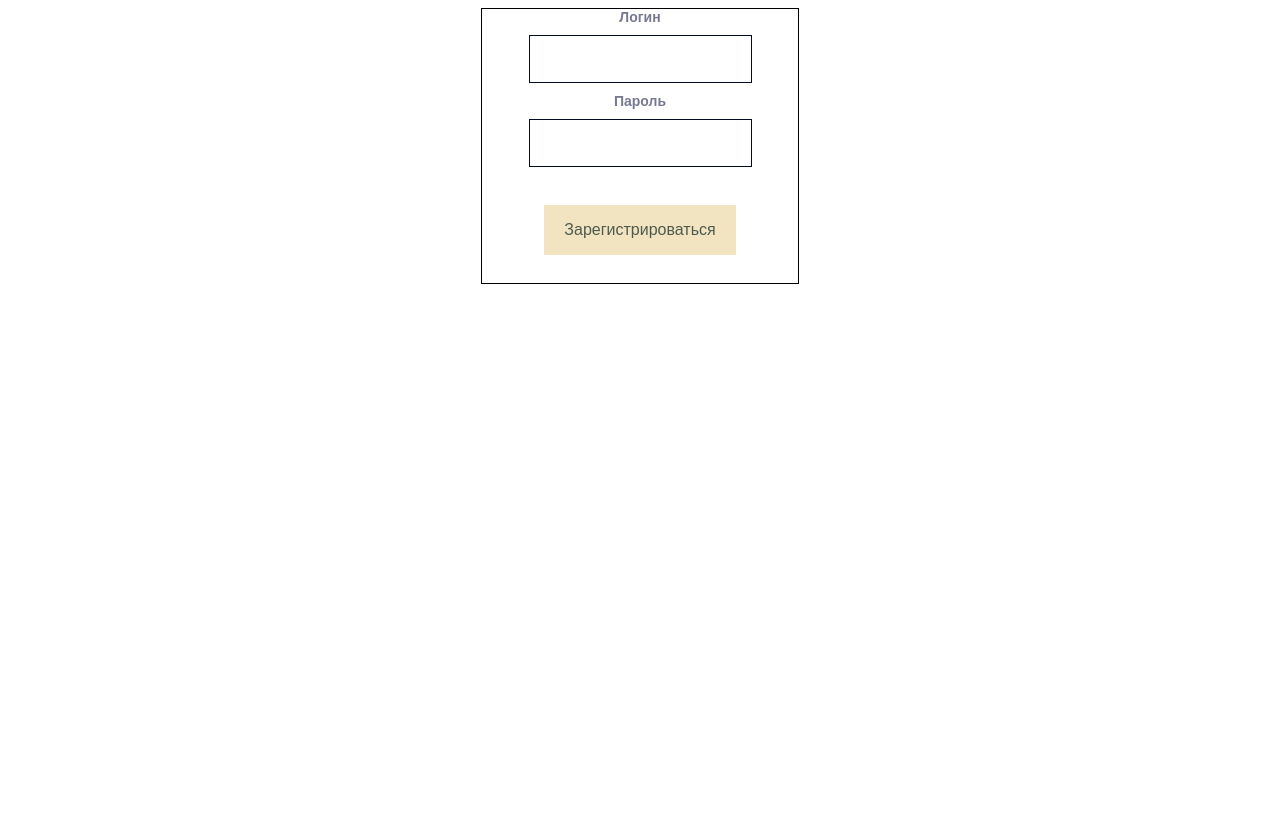
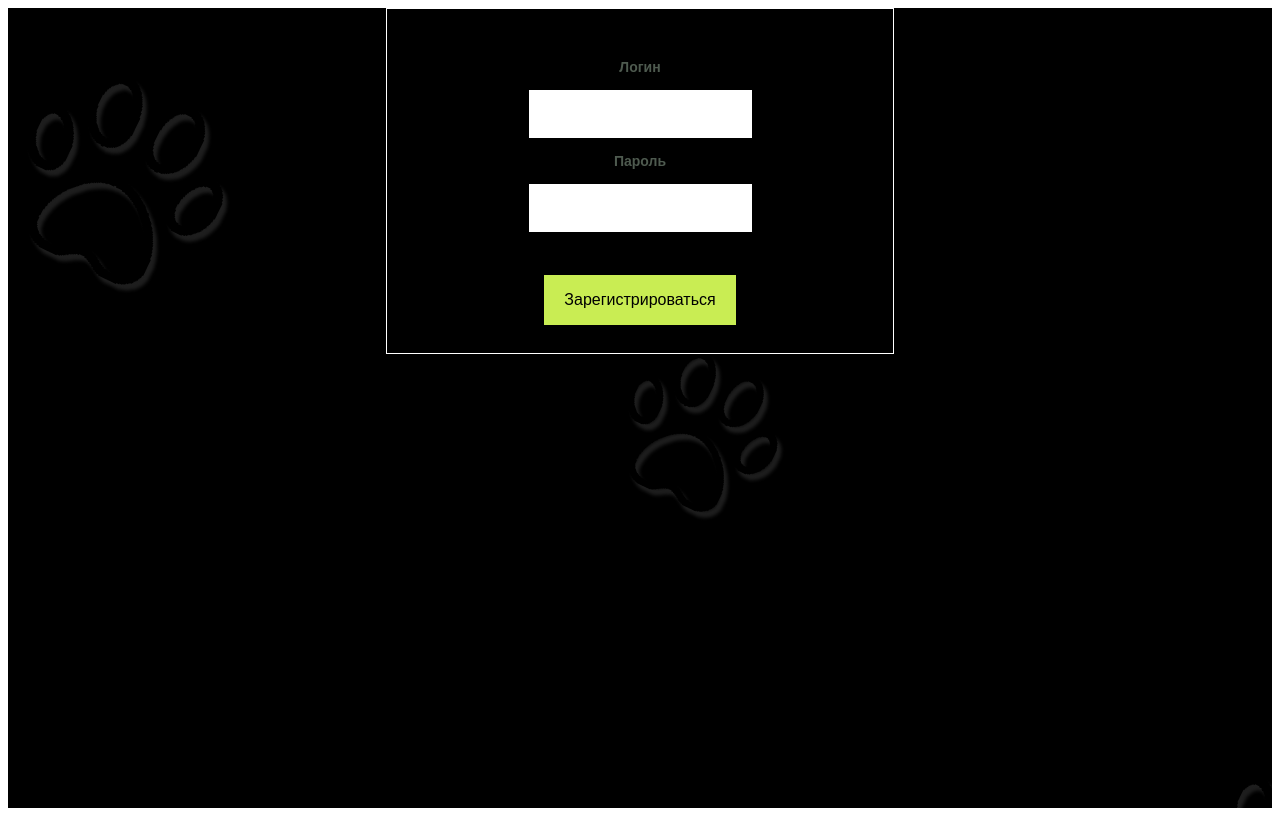
Before and after one commit to EvgeniyNadein/PRZ23WEB_2025, a Flask app: page /registration in a window 1280 px wide. Before the commit the page ends 284 px from the top, so only its background shows below. Run offline with Flask 3, Linux system fonts and the light colour scheme.

Commit message:
successfulReg

```diff
--- a/static/css/auth.css
+++ b/static/css/auth.css
@@ -1,7 +1,7 @@
 #wrapper {
 	min-height: 800px;
 	background: #000000;
-	background-image: url("lapiFon.png");
+	background-image: url("static/css/images/lapiFon.png");
 
 form {
     font: 14px Stem-Regular,arial, sans-serif;/*Выбираем шрифт */
--- a/static/css/regBad.css
+++ b/static/css/regBad.css
@@ -1,7 +1,7 @@
 #wrapper {
 	min-height: 800px;
 	background: #000000;
-	background-image: url("lapiFon.png");
+	background-image: url("\static\css\images\lapiFon.png");
 
 form {
     font: 20px Stem-Regular,arial, sans-serif;/*Выбираем шрифт */
--- a/templates/authBad.html
+++ b/templates/authBad.html
@@ -12,11 +12,11 @@
             <label><b>Введен неправильный логин или пароль</b></label>
         </div>
 		<div class="container">
-        <span> <a class="reg" href="/registration">Назад к авторизации</a></span>
+        <span> <a class="reg" href="/authorization">Назад к авторизации</a></span>
     </div>
     </form>
 
     <link rel="stylesheet" href="{{ url_for('static', filename= 'css/regBad.css') }}">
-</div>
+    </div>
 </body>
 </html>
--- a/templates/reg.html
+++ b/templates/reg.html
@@ -5,6 +5,7 @@
     <title>Title</title>
 </head>
 <body>
+<div id="wrapper">
 <form method="POST">
     <label><b> Логин </b></label>
     <input type="text" placeholder="" name="Login" required>
@@ -15,6 +16,7 @@
     </div>
 </form>
 
-<link rel="stylesheet" href="{{ url_for('static', filename= 'css/reg.css') }}">
+<link rel="stylesheet" href="{{ url_for('static', filename= 'css/auth.css') }}">
+</div>
 </body>
 </html>
--- a/templates/regBad.html
+++ b/templates/regBad.html
@@ -5,7 +5,7 @@
     <title>Title</title>
 </head>
 <body>
-    <div id="wrapper">
+<div id="wrapper">
     <form method="POST">
         <form method="POST">
             <div class="container">
@@ -17,6 +17,6 @@
         </form>
 
         <link rel="stylesheet" href="{{ url_for('static', filename= 'css/regBad.css') }}">
-    </div>
+</div>
 </body>
 </html>
```
